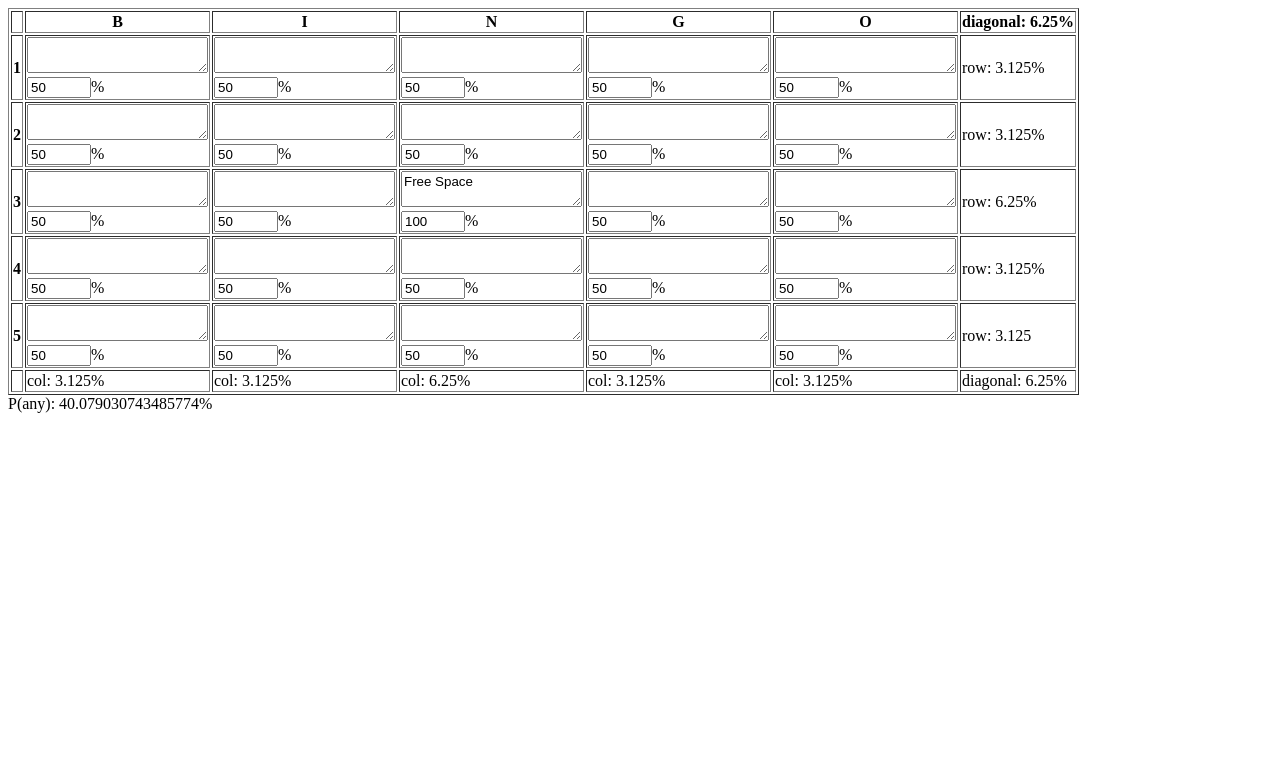
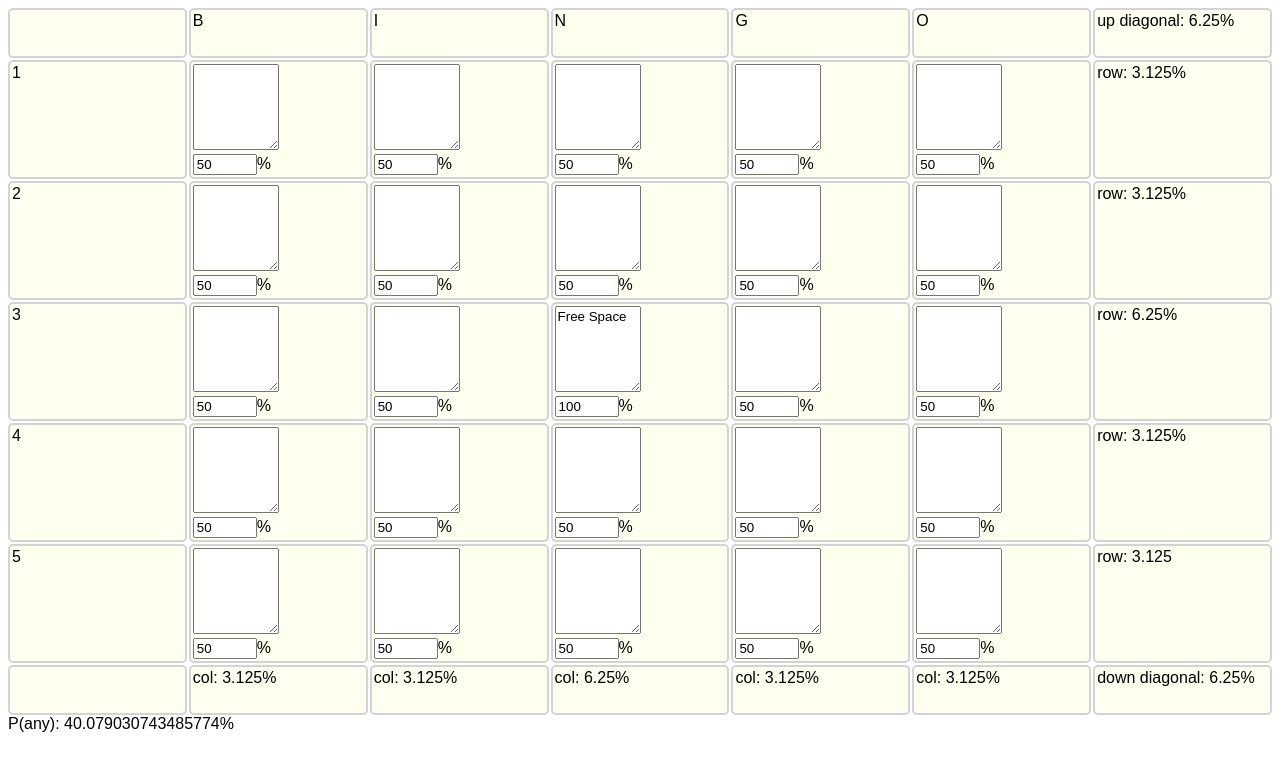
Before and after one commit to bariumbitmap/bingo-card-calculator, a plain HTML site: page index.html in a window 1280 px wide. Drawn offline with Linux system fonts and the light colour scheme.

Commit message:
Use CSS grid instead of traditional HTML table.

```diff
--- a/index.html
+++ b/index.html
@@ -7,71 +7,57 @@
     <link rel="stylesheet" type="text/css" href="styles.css">
   </head>
   <body>
-    <table id="main_table" border="1">
-      <tr>
-        <th scope="col"></th>
-        <th scope="col">B</th>
-        <th scope="col">I</th>
-        <th scope="col">N</th>
-        <th scope="col">G</th>
-        <th scope="col">O</th>
-        <th scope="col">diagonal: <output id="diagonal_up"></output>%</th>
-      </tr>
-      <tr>
-        <th scope="row">1</th>
-        <td><textarea id="B1text" class="description"></textarea><br><input id="B1" type="number" value=50 min=0 max=100>%</td>
-        <td><textarea id="I1text" class="description"></textarea><br><input id="I1" type="number" value=50 min=0 max=100>%</td>
-        <td><textarea id="N1text" class="description"></textarea><br><input id="N1" type="number" value=50 min=0 max=100>%</td>
-        <td><textarea id="G1text" class="description"></textarea><br><input id="G1" type="number" value=50 min=0 max=100>%</td>
-        <td><textarea id="O1text" class="description"></textarea><br><input id="O1" type="number" value=50 min=0 max=100>%</td>
-        <td>row: <output id="row1"></output>%</td>
-      </tr>
-      <tr>
-        <th scope="row">2</th>
-        <td><textarea id="B2text" class="description"></textarea><br><input id="B2" type="number" value=50 min=0 max=100>%</td>
-        <td><textarea id="I2text" class="description"></textarea><br><input id="I2" type="number" value=50 min=0 max=100>%</td>
-        <td><textarea id="N2text" class="description"></textarea><br><input id="N2" type="number" value=50 min=0 max=100>%</td>
-        <td><textarea id="G2text" class="description"></textarea><br><input id="G2" type="number" value=50 min=0 max=100>%</td>
-        <td><textarea id="O2text" class="description"></textarea><br><input id="O2" type="number" value=50 min=0 max=100>%</td>
-        <td>row: <output id="row2"></output>%</td>
-      </tr>
-      <tr>
-        <th scope="row">3</th>
-        <td><textarea id="B3text" class="description"></textarea><br><input id="B3" type="number" value=50 min=0 max=100>%</td>
-        <td><textarea id="I3text" class="description"></textarea><br><input id="I3" type="number" value=50 min=0 max=100>%</td>
-        <td><textarea id="N3text" class="description">Free Space</textarea><br><input id="N3" type="number" value=100 min=0 max=100>%</td>
-        <td><textarea id="G3text" class="description"></textarea><br><input id="G3" type="number" value=50 min=0 max=100>%</td>
-        <td><textarea id="O3text" class="description"></textarea><br><input id="O3" type="number" value=50 min=0 max=100>%</td>
-        <td>row: <output id="row3"></output>%</td>
-      </tr>
-      <tr>
-        <th scope="row">4</th>
-        <td><textarea id="B4text" class="description"></textarea><br><input id="B4" type="number" value=50 min=0 max=100>%</td>
-        <td><textarea id="I4text" class="description"></textarea><br><input id="I4" type="number" value=50 min=0 max=100>%</td>
-        <td><textarea id="N4text" class="description"></textarea><br><input id="N4" type="number" value=50 min=0 max=100>%</td>
-        <td><textarea id="G4text" class="description"></textarea><br><input id="G4" type="number" value=50 min=0 max=100>%</td>
-        <td><textarea id="O4text" class="description"></textarea><br><input id="O4" type="number" value=50 min=0 max=100>%</td>
-        <td>row: <output id="row4"></output>%</td>
-      </tr>
-      <tr>
-        <th scope="row">5</th>
-        <td><textarea id="B5text" class="description"></textarea><br><input id="B5" type="number" value=50 min=0 max=100>%</td>
-        <td><textarea id="I5text" class="description"></textarea><br><input id="I5" type="number" value=50 min=0 max=100>%</td>
-        <td><textarea id="N5text" class="description"></textarea><br><input id="N5" type="number" value=50 min=0 max=100>%</td>
-        <td><textarea id="G5text" class="description"></textarea><br><input id="G5" type="number" value=50 min=0 max=100>%</td>
-        <td><textarea id="O5text" class="description"></textarea><br><input id="O5" type="number" value=50 min=0 max=100>%</td>
-        <td>row: <output id="row5"></output></td>
-      </tr>
-      <tr>
-        <th scope="row"></th>
-        <td>col: <output id="col1"></output>%</td>
-        <td>col: <output id="col2"></output>%</td>
-        <td>col: <output id="col3"></output>%</td>
-        <td>col: <output id="col4"></output>%</td>
-        <td>col: <output id="col5"></output>%</td>
-        <td>diagonal: <output id="diagonal_down"></output>%</td>
-      </tr>
-    </table>
+    <div id="main_table" class="container">
+      <div></div>
+      <div>B</div>
+      <div>I</div>
+      <div>N</div>
+      <div>G</div>
+      <div>O</div>
+      <div>up diagonal: <output id="diagonal_up"></output>%</div>
+      <div>1</div>
+      <div><textarea id="B1text" class="description"></textarea><br><input id="B1" type="number" value=50 min=0 max=100>%</div>
+      <div><textarea id="I1text" class="description"></textarea><br><input id="I1" type="number" value=50 min=0 max=100>%</div>
+      <div><textarea id="N1text" class="description"></textarea><br><input id="N1" type="number" value=50 min=0 max=100>%</div>
+      <div><textarea id="G1text" class="description"></textarea><br><input id="G1" type="number" value=50 min=0 max=100>%</div>
+      <div><textarea id="O1text" class="description"></textarea><br><input id="O1" type="number" value=50 min=0 max=100>%</div>
+      <div>row: <output id="row1"></output>%</div>
+      <div>2</div>
+      <div><textarea id="B2text" class="description"></textarea><br><input id="B2" type="number" value=50 min=0 max=100>%</div>
+      <div><textarea id="I2text" class="description"></textarea><br><input id="I2" type="number" value=50 min=0 max=100>%</div>
+      <div><textarea id="N2text" class="description"></textarea><br><input id="N2" type="number" value=50 min=0 max=100>%</div>
+      <div><textarea id="G2text" class="description"></textarea><br><input id="G2" type="number" value=50 min=0 max=100>%</div>
+      <div><textarea id="O2text" class="description"></textarea><br><input id="O2" type="number" value=50 min=0 max=100>%</div>
+      <div>row: <output id="row2"></output>%</div>
+      <div>3</div>
+      <div><textarea id="B3text" class="description"></textarea><br><input id="B3" type="number" value=50 min=0 max=100>%</div>
+      <div><textarea id="I3text" class="description"></textarea><br><input id="I3" type="number" value=50 min=0 max=100>%</div>
+      <div><textarea id="N3text" class="description">Free Space</textarea><br><input id="N3" type="number" value=100 min=0 max=100>%</div>
+      <div><textarea id="G3text" class="description"></textarea><br><input id="G3" type="number" value=50 min=0 max=100>%</div>
+      <div><textarea id="O3text" class="description"></textarea><br><input id="O3" type="number" value=50 min=0 max=100>%</div>
+      <div>row: <output id="row3"></output>%</div>
+      <div>4</div>
+      <div><textarea id="B4text" class="description"></textarea><br><input id="B4" type="number" value=50 min=0 max=100>%</div>
+      <div><textarea id="I4text" class="description"></textarea><br><input id="I4" type="number" value=50 min=0 max=100>%</div>
+      <div><textarea id="N4text" class="description"></textarea><br><input id="N4" type="number" value=50 min=0 max=100>%</div>
+      <div><textarea id="G4text" class="description"></textarea><br><input id="G4" type="number" value=50 min=0 max=100>%</div>
+      <div><textarea id="O4text" class="description"></textarea><br><input id="O4" type="number" value=50 min=0 max=100>%</div>
+      <div>row: <output id="row4"></output>%</div>
+      <div>5</div>
+      <div><textarea id="B5text" class="description"></textarea><br><input id="B5" type="number" value=50 min=0 max=100>%</div>
+      <div><textarea id="I5text" class="description"></textarea><br><input id="I5" type="number" value=50 min=0 max=100>%</div>
+      <div><textarea id="N5text" class="description"></textarea><br><input id="N5" type="number" value=50 min=0 max=100>%</div>
+      <div><textarea id="G5text" class="description"></textarea><br><input id="G5" type="number" value=50 min=0 max=100>%</div>
+      <div><textarea id="O5text" class="description"></textarea><br><input id="O5" type="number" value=50 min=0 max=100>%</div>
+      <div>row: <output id="row5"></output></div>
+      <div></div>
+      <div>col: <output id="col1"></output>%</div>
+      <div>col: <output id="col2"></output>%</div>
+      <div>col: <output id="col3"></output>%</div>
+      <div>col: <output id="col4"></output>%</div>
+      <div>col: <output id="col5"></output>%</div>
+      <div>down diagonal: <output id="diagonal_down"></output>%</div>
+    </div>
     <div>
       P(any): <output id="P_any"></output>%
     </div>
--- a/styles.css
+++ b/styles.css
@@ -1,4 +1,24 @@
+body {
+  font-family: sans-serif;
+}
 .description
 {
   font-family: sans-serif;
+  height: 6em;
+  width: 6em;
 }
+.main-head {
+  grid-area: header;
+}
+.container > div {
+  border-radius: 5px;
+  padding: 2px;
+  background-color: ivory;
+  border: 2px solid lightgray;
+}
+.container {
+  display: grid;
+  grid-template-columns: repeat(7, 1fr);
+  grid-auto-rows: minmax(50px, auto);
+  gap: 2px;
+}
```
